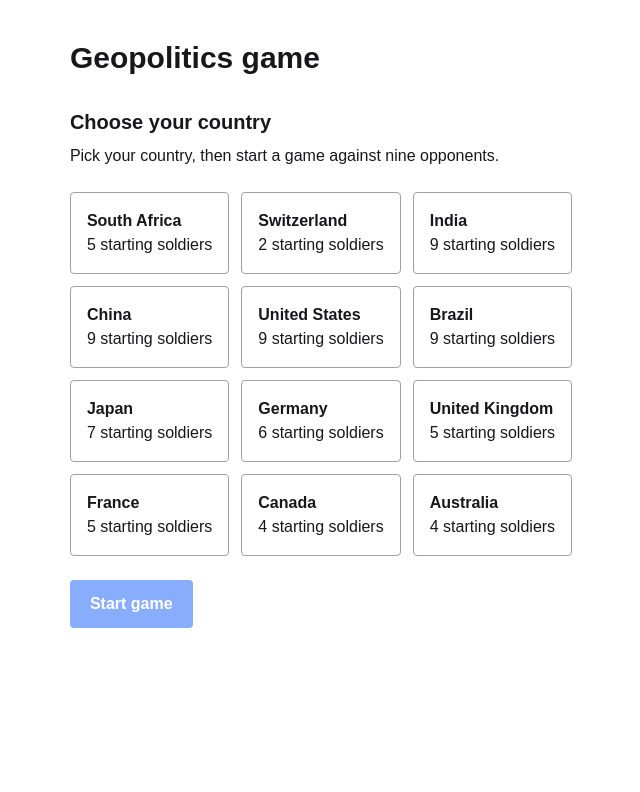
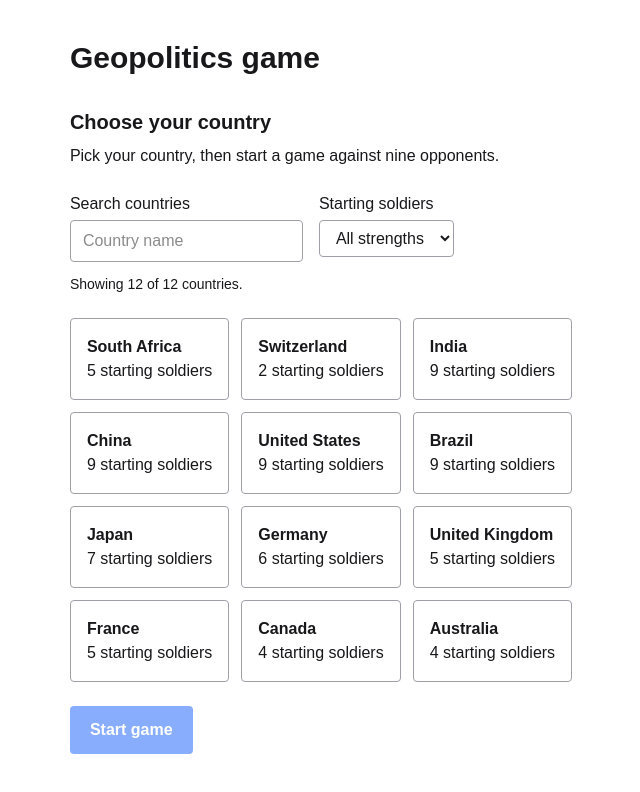
Before and after one commit to tgallie/geopolitics-game, a Next.js app: page / in a window 1280 px wide. Shown: the top 792 px of the page, without its empty margins (319-959 px from the left). Built offline with nearby package versions, Linux system fonts and the light colour scheme.

Commit message:
feat: add country search and strength filters

```diff
--- a/src/app/page.tsx
+++ b/src/app/page.tsx
@@ -17,6 +17,8 @@ export default function Home() {
   const engine = useRef<GameEngine | null>(null);
   const [game, setGame] = useState<GameState | null>(null);
   const [selectedCountryId, setSelectedCountryId] = useState<string | null>(null);
+  const [countrySearch, setCountrySearch] = useState("");
+  const [soldierFilter, setSoldierFilter] = useState("all");
   const [fromId, setFromId] = useState("");
   const [toId, setToId] = useState("");
   const [amount, setAmount] = useState(1);
@@ -97,6 +99,16 @@ export default function Home() {
   const transferTargets = mine.filter((territory) => territory.country.id !== fromId);
   const battleFrom = game?.territories.find((territory) => territory.country.id === game.battle?.attackingCountryId);
   const battleTo = game?.territories.find((territory) => territory.country.id === game.battle?.defendingCountryId);
+  const selectedCountry = countries.find((country) => country.id === selectedCountryId);
+  // search the available countries without changing the list used to make a game
+  const visibleCountries = countries.filter((country) => {
+    const matchesName = country.name.toLocaleLowerCase().includes(countrySearch.trim().toLocaleLowerCase());
+    const matchesSoldiers = soldierFilter === "all" ||
+      (soldierFilter === "low" && country.baseSoldierValue <= 3) ||
+      (soldierFilter === "medium" && country.baseSoldierValue >= 4 && country.baseSoldierValue <= 6) ||
+      (soldierFilter === "high" && country.baseSoldierValue >= 7);
+    return matchesName && matchesSoldiers;
+  });
 
   return (
     <main className="mx-auto max-w-5xl p-6 text-zinc-900 dark:text-zinc-100 sm:p-10">
@@ -105,8 +117,25 @@ export default function Home() {
         <section className="mt-8">
           <h2 className="text-xl font-semibold">Choose your country</h2>
           <p className="mt-2">Pick your country, then start a game against nine opponents.</p>
+          <div className="mt-6 flex flex-wrap gap-4">
+            <label className="flex flex-col gap-1">Search countries
+              <input type="search" value={countrySearch} onChange={(event) => setCountrySearch(event.target.value)}
+                placeholder="Country name" className="rounded border border-zinc-400 bg-transparent px-3 py-2" />
+            </label>
+            <label className="flex flex-col gap-1">Starting soldiers
+              <select value={soldierFilter} onChange={(event) => setSoldierFilter(event.target.value)}
+                className="rounded border border-zinc-400 bg-transparent px-3 py-2">
+                <option value="all">All strengths</option>
+                <option value="low">1–3 soldiers</option>
+                <option value="medium">4–6 soldiers</option>
+                <option value="high">7–9 soldiers</option>
+              </select>
+            </label>
+          </div>
+          <p className="mt-3 text-sm" role="status">Showing {visibleCountries.length} of {countries.length} countries.</p>
+          {visibleCountries.length === 0 && <p className="mt-4">No countries match. Try another name or strength.</p>}
           <ul className="mt-6 grid gap-3 sm:grid-cols-2 lg:grid-cols-3">
-            {countries.map((country) => (
+            {visibleCountries.map((country) => (
               <li key={country.id}>
                 <button type="button" onClick={() => setSelectedCountryId(country.id)}
                   aria-pressed={selectedCountryId === country.id}
@@ -117,6 +146,9 @@ export default function Home() {
               </li>
             ))}
           </ul>
+          {selectedCountry && (
+            <p className="mt-5">Selected: <strong>{selectedCountry.name}</strong> · Population {selectedCountry.population.toLocaleString("en-ZA")} ({selectedCountry.populationYear}).</p>
+          )}
           <button type="button" onClick={startGame} disabled={!selectedCountryId}
             className="mt-6 rounded bg-blue-600 px-5 py-3 font-semibold text-white disabled:opacity-50">
             Start game
```
